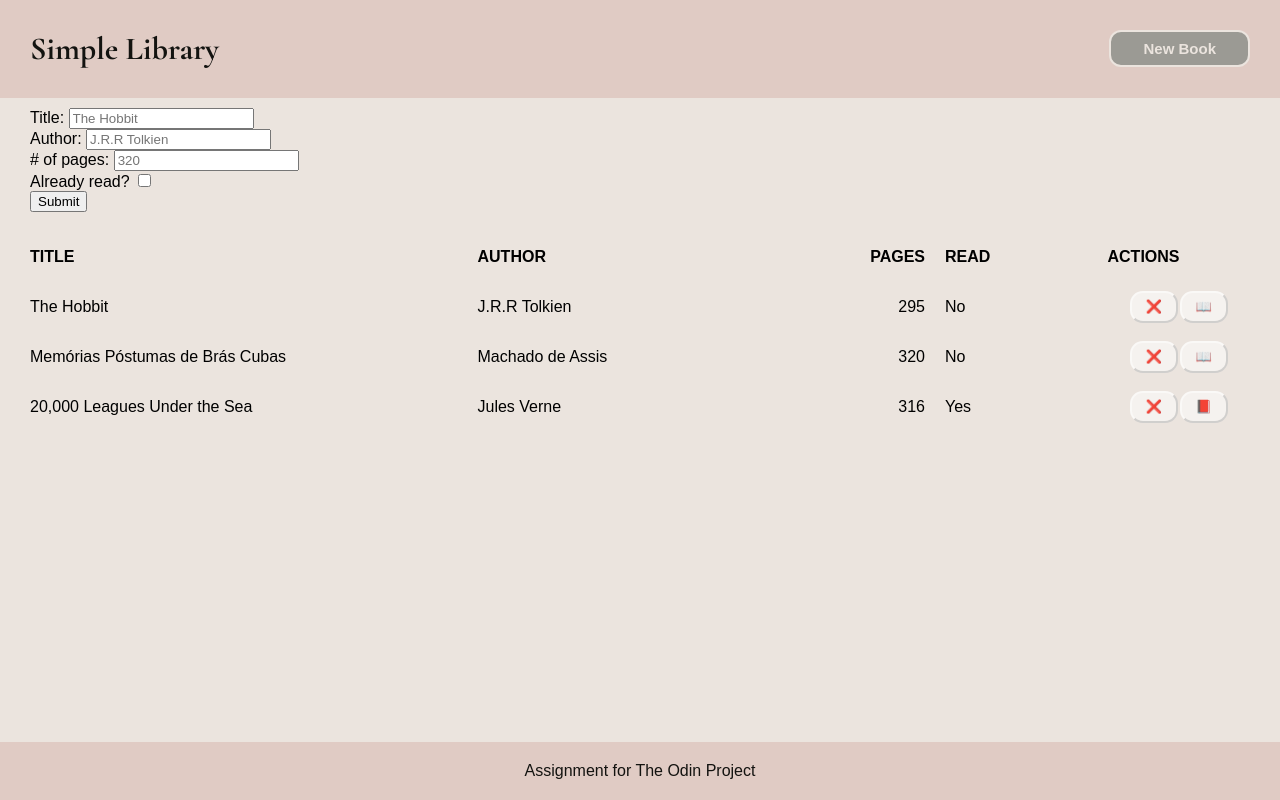
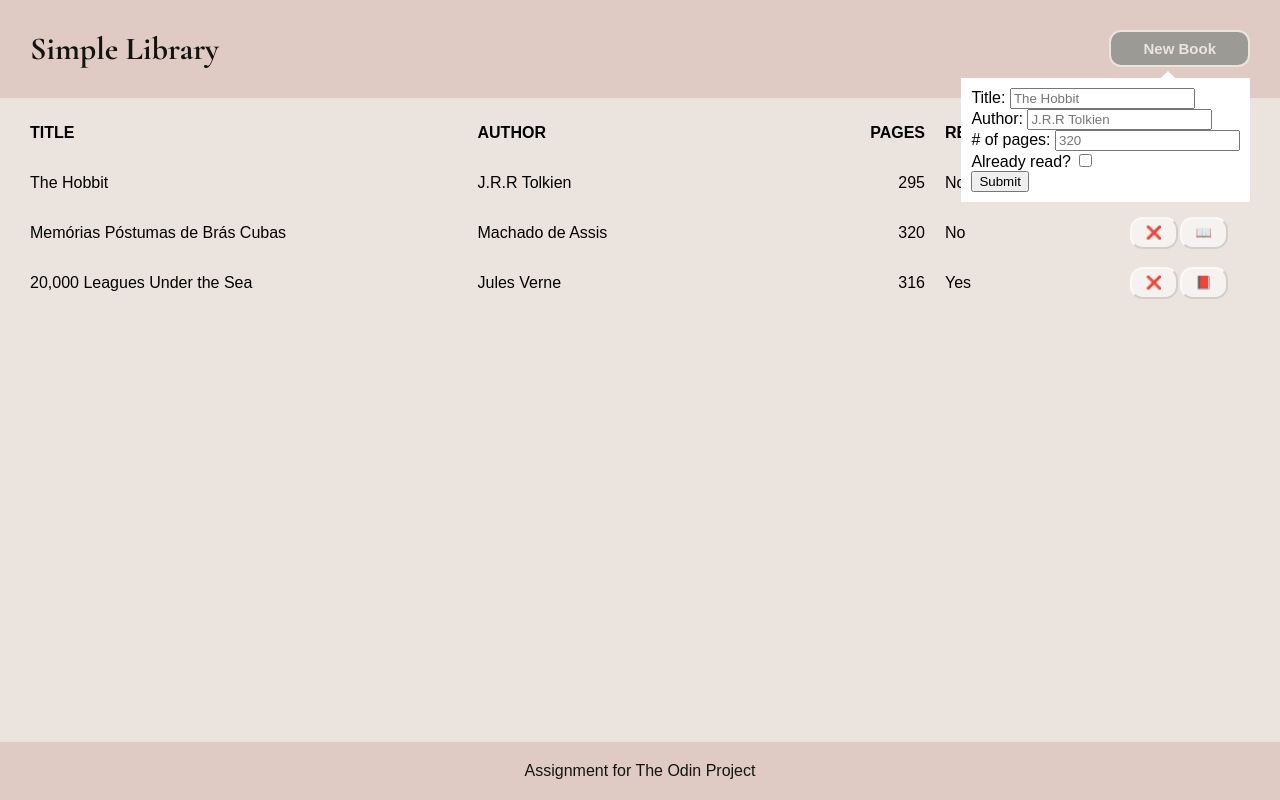
Before and after one commit to arthursl12/odin-library, a website: page index.html in a window 1280 px wide. Both pictures are taken after a click on the button "New Book". Drawn offline with nearby package versions, Linux system fonts and the light colour scheme; a web font is replaced by a local one.

Commit message:
Added tooltip style

```diff
--- a/app.js
+++ b/app.js
@@ -139,11 +139,12 @@ function eventToggleRead(e) {
 
 function toggleForm(e) {
   const form = document.querySelector("#newbookform");
-  if (form.classList.contains("hidden")) {
-    form.classList.remove("hidden");
-  } else {
-    form.classList.add("hidden");
-  }
+  form.classList.toggle("hidden");
+  // if (form.classList.contains("hidden")) {
+  //   form.classList.remove("hidden");
+  // } else {
+  //   form.classList.add("hidden");
+  // }
 }
 function newBookListener() {
   const btn = document.querySelector("#newbook");
--- a/style.css
+++ b/style.css
@@ -1,10 +1,13 @@
+/* GENERAL */
 :root {
   --color--gray: #9b9a94;
   --color--dark-brown: #978782;
   --color--brown: #e0cbc4;
   --color--light-brown: #ebe4de;
   --color--black: #131310;
-  --color--white: rgba(255, 255, 255, 50%);
+  --color--white--faint: rgba(255, 255, 255, 50%);
+  --color--white: #ffffff;
+
 }
 
 body {
@@ -17,6 +20,23 @@ body {
   display: flex;
   flex-direction: column;
   min-height: 100vh;
+}
+
+h1,
+h2,
+h3,
+h4,
+h5,
+h6 {
+  font-family: "Cormorant Garamond", serif;
+  font-weight: 400;
+}
+
+
+
+body > h1 {
+  font-weight: 1000;
+  font-size: 32px;
 }
 
 /* || HEADER */
@@ -69,9 +89,7 @@ body {
   padding: 10px 30px;
 }
 
-.hidden {
-  display: none;
-}
+
 
 /* || booklist */
 .bookcard,
@@ -91,21 +109,6 @@ body {
 
 .right-align {
   justify-self: end;
-}
-
-h1,
-h2,
-h3,
-h4,
-h5,
-h6 {
-  font-family: "Cormorant Garamond", serif;
-  font-weight: 400;
-}
-
-body > h1 {
-  font-weight: 1000;
-  font-size: 32px;
 }
 
 .entry-buttons {
@@ -130,8 +133,40 @@ body > h1 {
   max-width: 3rem;
   padding: 1px 1px;
 
-  background-color: var(--color--white);
+  background-color: var(--color--white--faint);
   border-radius: 0.8rem;
   aspect-ratio: 1;
   border-color: rgba(255, 255, 255, 50%);
 }
+
+/* || FORM */
+#newbookform {
+  visibility: visible;
+  opacity: 1;
+  transition: 0.1s linear all;
+  margin-top: -30px;
+
+
+  position: absolute;
+  z-index: 10;
+  background-color: var(--color--white);
+  padding: 10px;
+  align-self: end;
+}
+
+#newbookform::before {
+    content: "";
+    position: absolute;
+    transform: rotate(45deg);
+    background-color: var(--color--white);
+    padding: 5px;
+    z-index: 0;
+    left: 70%;
+    top: -5px;
+  }
+
+#newbookform.hidden {
+  visibility: hidden;
+  opacity: 0;
+  transition: 0.1s linear all;
+}
```
